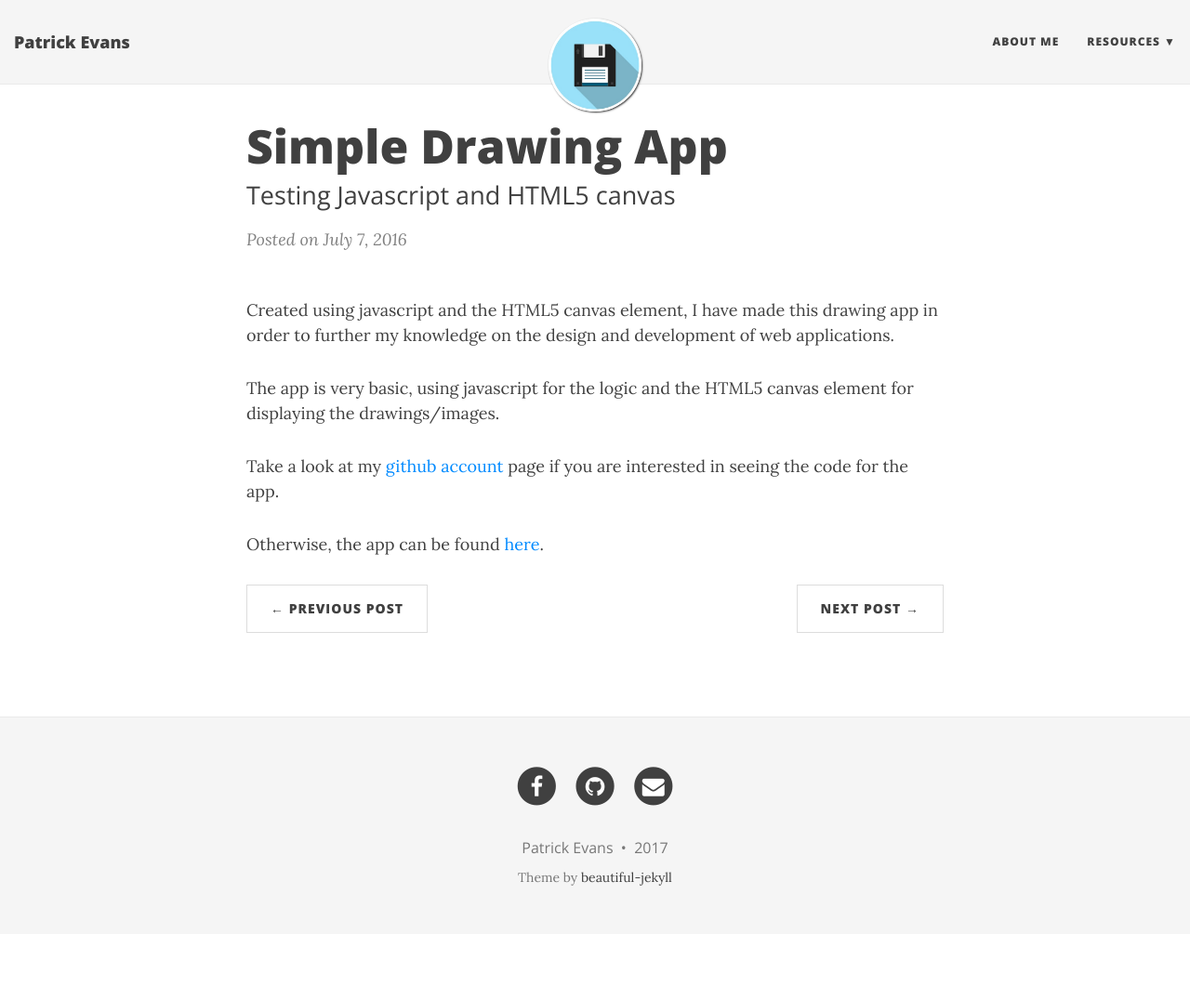
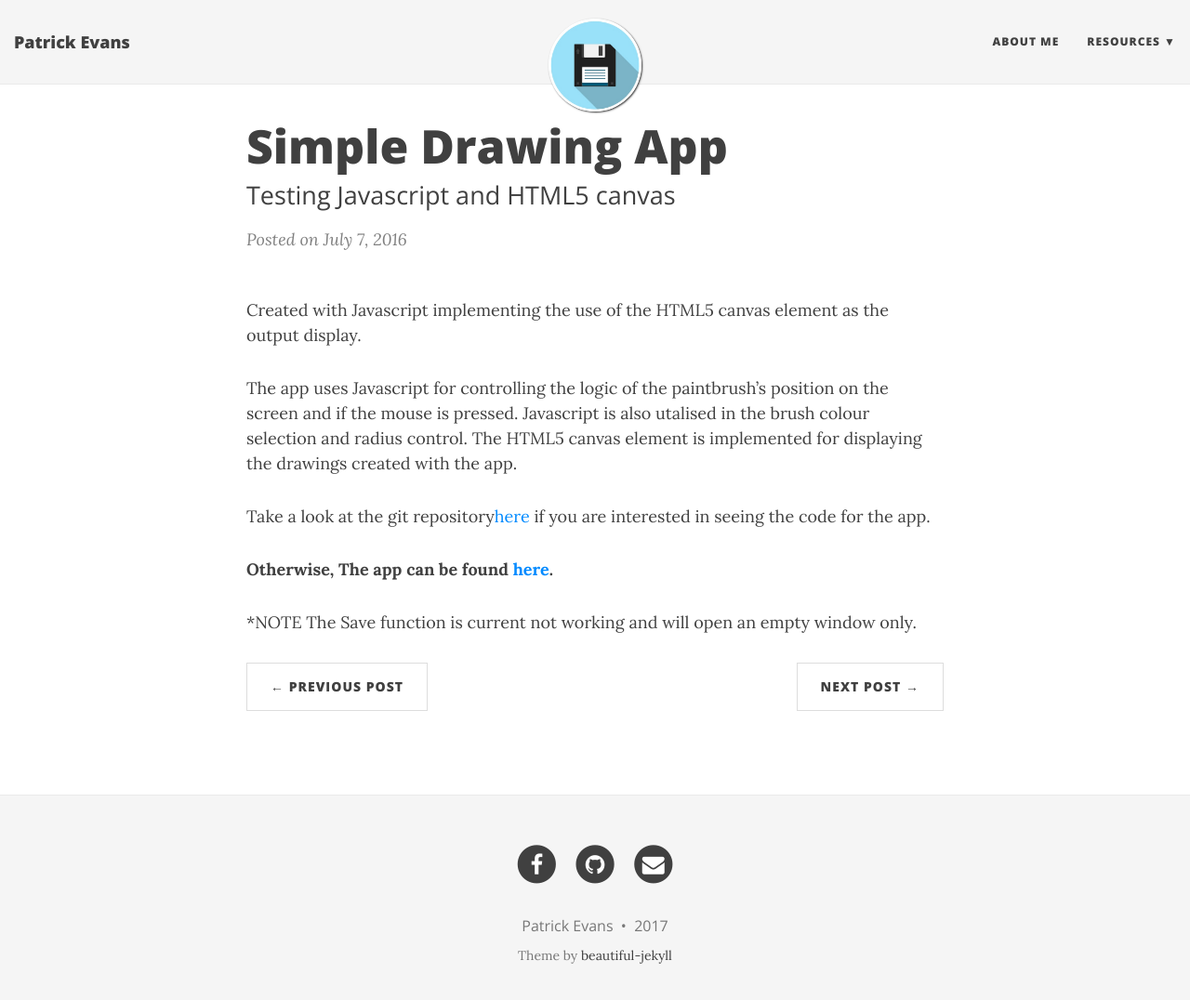
Before and after one commit to patevs/old_blog, a Jekyll site: the page built from _posts/2016-07-07-drawing-app.md, in a window 1280 px wide and 1089 px high. Shown: the top 1076 px of the window at 93% size. Built offline with Jekyll 4.4.1, drawn with Linux system fonts in a browser that asks for light colours; nearby versions of some CDN libraries.

Commit message:
Updated drawing-app.md post

```diff
--- a/_posts/2016-07-07-drawing-app.md
+++ b/_posts/2016-07-07-drawing-app.md
@@ -4,11 +4,13 @@ title: Simple Drawing App
 subtitle: Testing Javascript and HTML5 canvas
 ---
 
-Created using javascript and the HTML5 canvas element, I have made this drawing
-app in order to further my knowledge on the design and development of web applications.
+Created with Javascript implementing the use of the HTML5 canvas element as the output display.
 
-The app is very basic, using javascript for the logic and the HTML5 canvas element for displaying the drawings/images.
+The app uses Javascript for controlling the logic of the paintbrush's position on the screen and if the mouse is pressed. Javascript is also utalised in the brush colour selection and radius control. The HTML5 canvas element is implemented for displaying the drawings created with the app.
 
-Take a look at my <a href="https://patevs.github.io/drawing-app/">github account</a> page if you are interested in seeing the code for the app.
+Take a look at the git repository<a href="https://github.com/patevs/drawing-app">here</a> if you are interested in seeing the code for the app.
 
-Otherwise, the app can be found <a href="https://patevs.github.io/drawing-app/">here</a>.
+<b>Otherwise, The app can be found <a href="https://patevs.github.io/drawing-app/">here</a>.</b>
+
+*NOTE
+The Save function is current not working and will open an empty window only.
```
